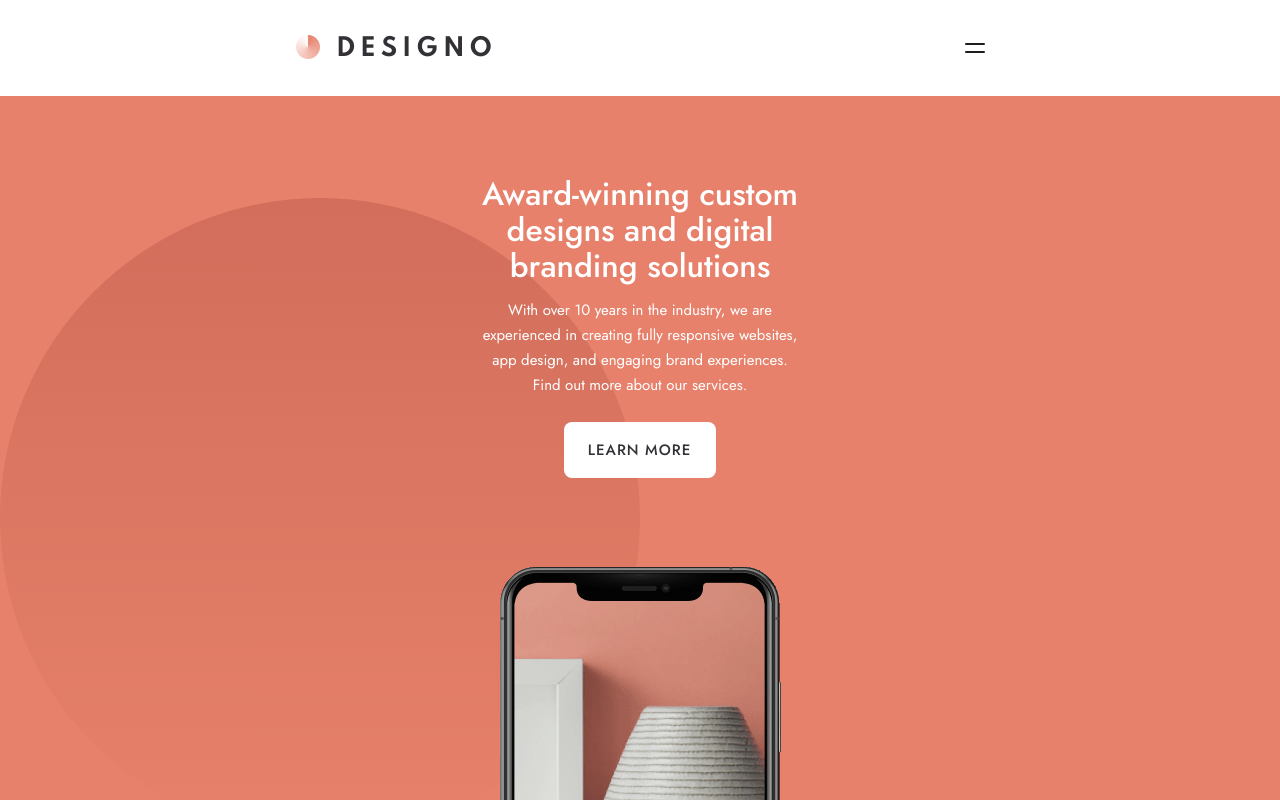
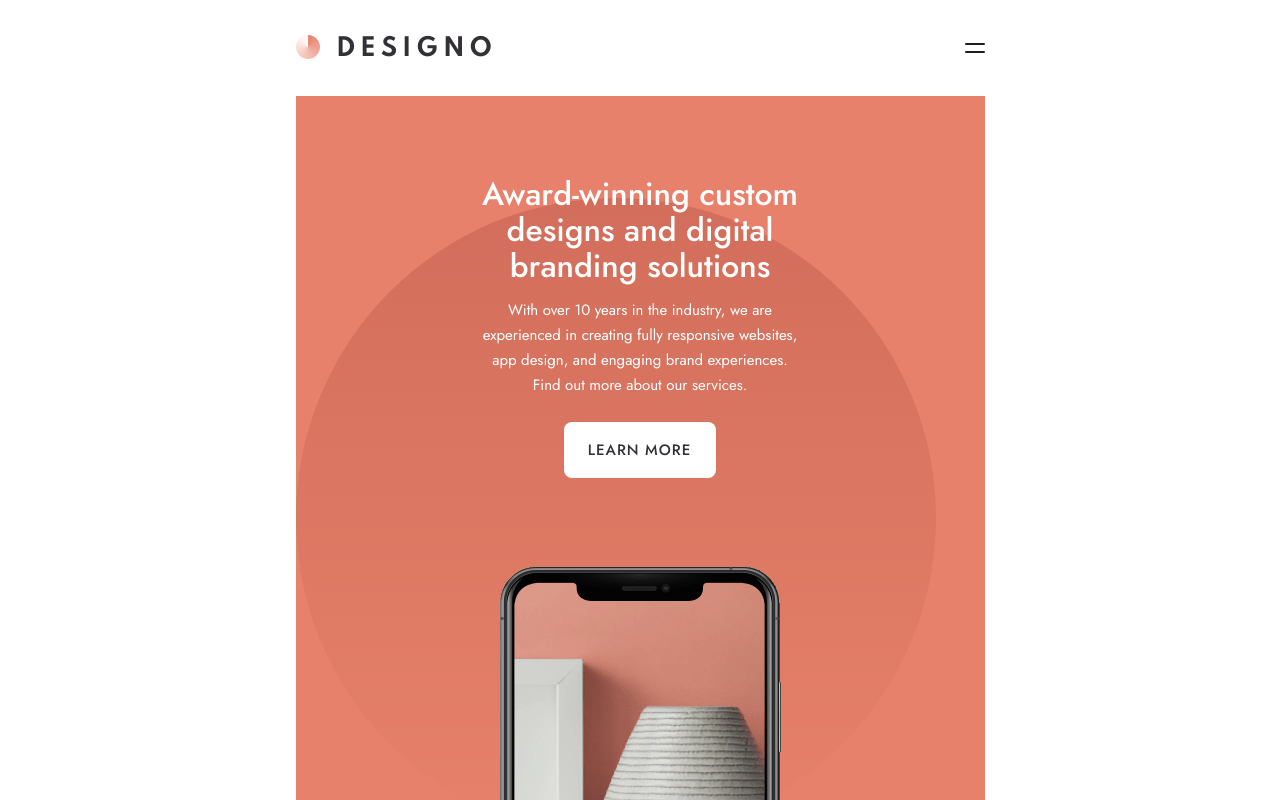
Before and after one commit to richieAiello/designo-website, a React (Vite) app: page / in a window 1280 px wide. Shown: the top 800 px of the page. Built offline with nearby package versions, Linux system fonts and the light colour scheme.

Commit message:
Base styles for tablets.

```diff
--- a/src/main.scss
+++ b/src/main.scss
@@ -28,15 +28,23 @@ $gradient-location: #5D0202;
   font-weight: 400;
   font-size: 0.9375rem;
   line-height: 1.5625rem;
+
+  @media(min-width: 768px) {
+    font-size: 1rem;
+    line-height: 1.625rem;
+  }
 }
 
 .container {
   width: min(100% - 3rem, 689px);
   margin-inline: auto;
 
-  // &--hero {
-
-  // }
+  @media(min-width: 768px) {
+    &--secondary {
+      width: 689px;
+      margin-inline: auto;
+    }
+  }
 }
 
 .btn,
```
